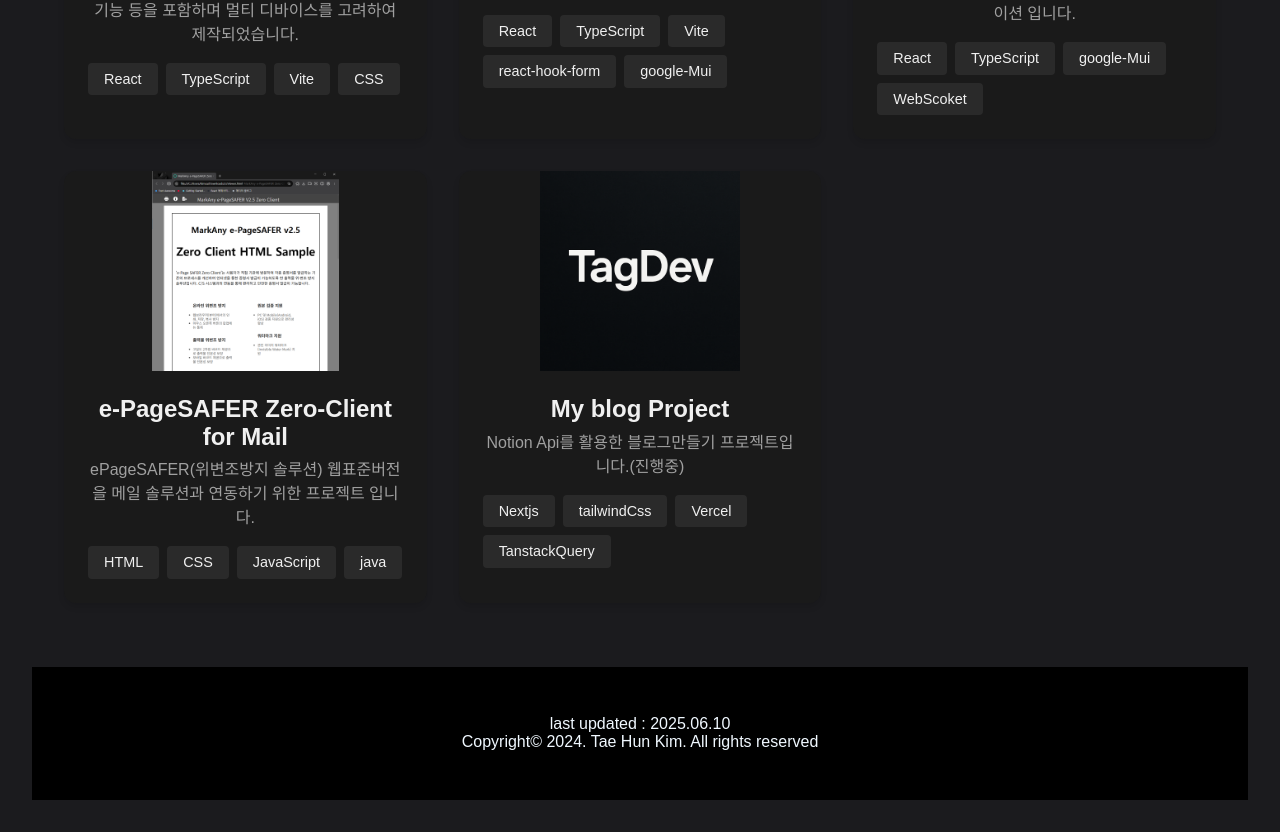
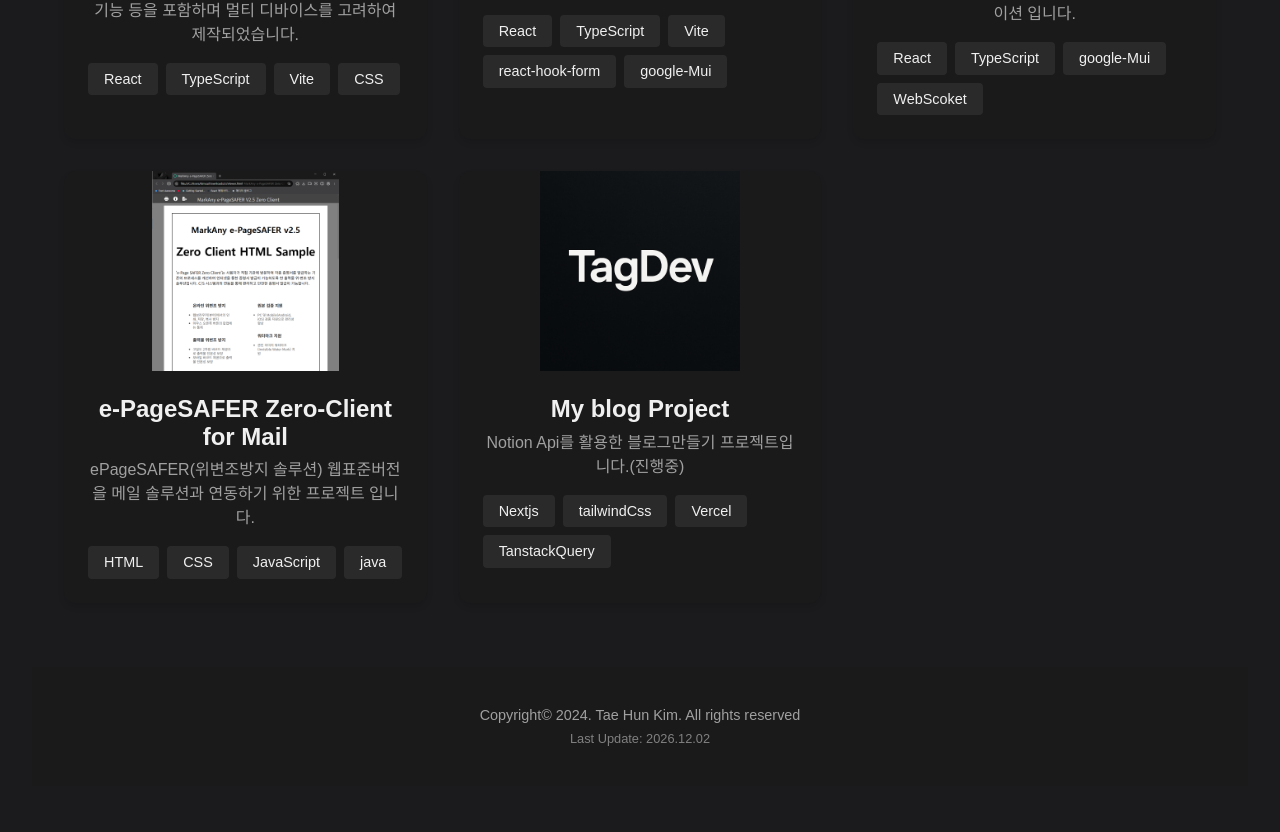
Before and after one commit to kimtaehun-dev/tagDev, a React (Vite) app: page / in a window 1280 px wide. Shown: the part 5289-6121 px from the top of the page. Built offline with nearby package versions, Linux system fonts and the light colour scheme; a web font is replaced by a local one.

Commit message:
마지막 업데이트 날짜 빌드시 자동으로 추가하게 설정

```diff
--- a/package.json
+++ b/package.json
@@ -8,7 +8,7 @@
     "build": "tsc -b && vite build",
     "lint": "eslint .",
     "preview": "vite preview",
-	"deploy": "gh-pages -d dist -b github-pages"
+    "deploy": "gh-pages -d dist -b github-pages"
   },
   "dependencies": {
     "normalize.css": "^8.0.1",
@@ -18,6 +18,7 @@
   },
   "devDependencies": {
     "@eslint/js": "^9.9.0",
+    "@types/node": "^24.0.3",
     "@types/react": "^18.3.3",
     "@types/react-dom": "^18.3.0",
     "@vitejs/plugin-react": "^4.3.1",
--- a/src/components/organisms/footer/Footer.css
+++ b/src/components/organisms/footer/Footer.css
@@ -1,7 +1,17 @@
-footer{
+footer {
   width: 100%;
-  padding: 3rem;
+  padding: 2rem 0;
   text-align: center;
-  background-color: black;
-  color: aliceblue;
+  color: #A0A0A0;
+  font-size: 0.9rem;
+  background-color: #1A1A1A;
 }
+
+footer p {
+  margin: 0.5rem 0;
+}
+
+.last-update {
+  font-size: 0.8rem;
+  color: #808080;
+}
--- a/src/components/organisms/footer/Footer.tsx
+++ b/src/components/organisms/footer/Footer.tsx
@@ -1,10 +1,19 @@
 import './Footer.css';
+
+// 빌드 시점의 날짜를 포맷팅하는 함수
+const formatBuildDate = () => {
+  const buildDate = new Date(process.env.BUILD_DATE || new Date().toISOString());
+  const year = buildDate.getFullYear();
+  const month = String(buildDate.getMonth() + 1).padStart(2, '0');
+  const day = String(buildDate.getDate()).padStart(2, '0');
+  return `${year}.${month}.${day}`;
+};
 
 export default function Footer(){
   return (
     <footer>
-      <p>last updated : 2025.06.10</p>
       <p>Copyright© 2024. Tae Hun Kim. All rights reserved</p>
+      <p className="last-update">Last Update: {formatBuildDate()}</p>
     </footer>
   )
 }
--- a/vite.config.ts
+++ b/vite.config.ts
@@ -5,4 +5,7 @@ import react from '@vitejs/plugin-react'
 export default defineConfig({
   plugins: [react()],
   base: '/tagDev/', // GitHub Pages 배포를 위한 루트 경로 설정
+  define: {
+    'process.env.BUILD_DATE': JSON.stringify(new Date().toISOString())
+  }
 })
```
Also changed, not shown: 1 other file (tests, documents, lock files or other folders).
